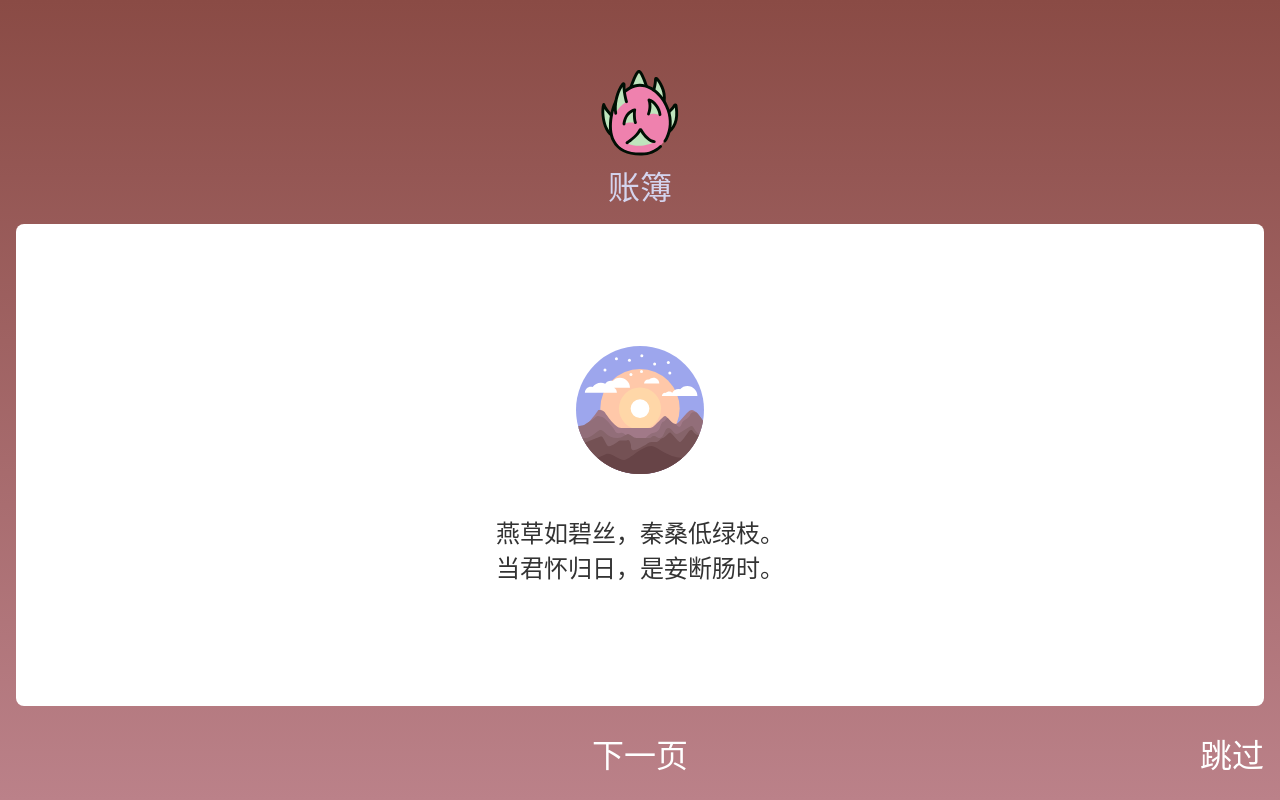
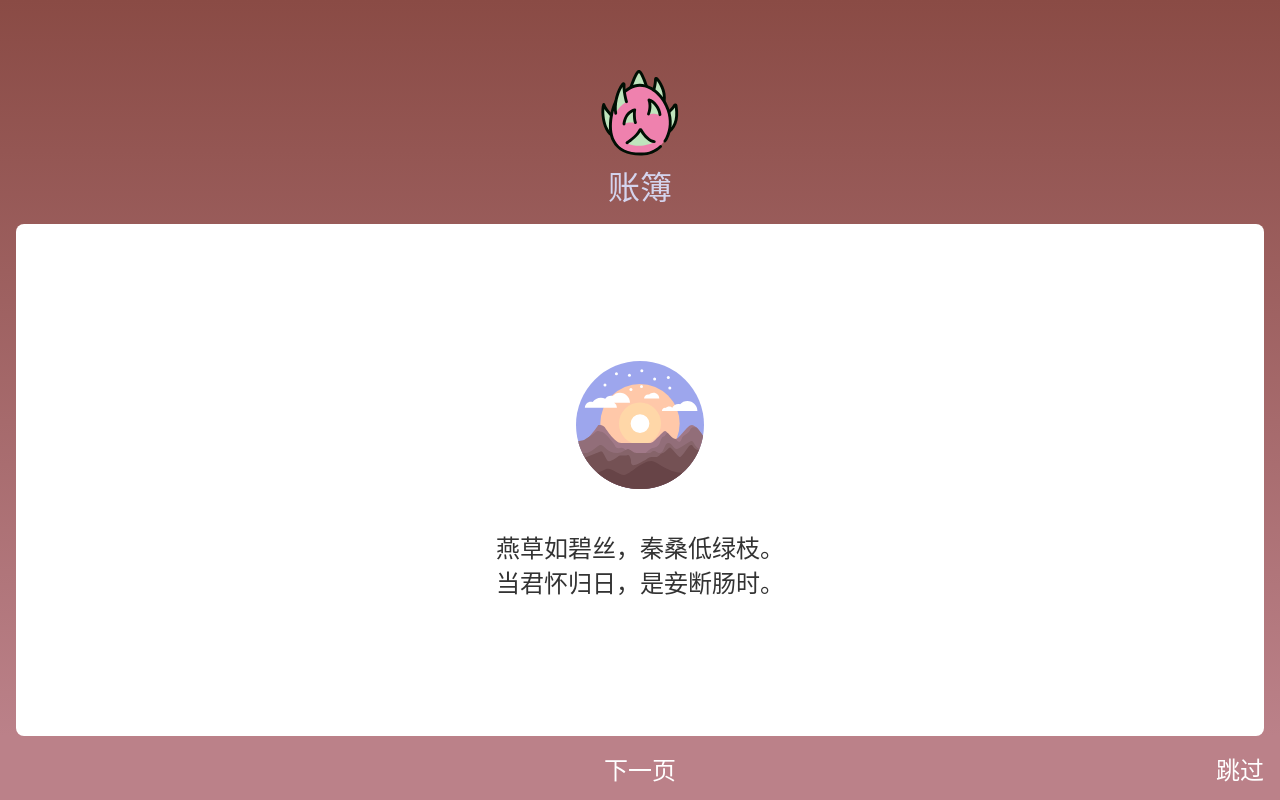
Before and after one commit to guakun01/zhangbu-1-fe, a Vue app: page /#/welcome/1 in a window 1280 px wide. Built offline with nearby package versions, Linux system fonts and the light colour scheme.

Commit message:
调整底部导航栏 && 禁止用户缩放

```diff
--- a/index.html
+++ b/index.html
@@ -1,9 +1,9 @@
 <!DOCTYPE html>
-<html lang="en">
+<html lang="zh">
   <head>
     <meta charset="UTF-8" />
     <link rel="icon" href="/favicon.ico" />
-    <meta name="viewport" content="width=device-width, initial-scale=1.0" />
+    <meta name="viewport" content="width=device-width,initial-scale=1,minimum-scale=1,maximum-scale=1,user-scalable=no,viewport-fit=cover">
     <title>Vite App</title>
   </head>
   <body>
--- a/src/App.tsx
+++ b/src/App.tsx
@@ -5,7 +5,7 @@ import "./App.scss";
 export const App = defineComponent({
   setup() {
     return () => (
-        <div>
+        <div class="page">
           <RouterView></RouterView>
         </div>
     )
--- a/src/assets/stylesheets/var.scss
+++ b/src/assets/stylesheets/var.scss
@@ -1,4 +1,9 @@
 :root {
     --welcome-card-bg: white;
     --welcome-text: white;
+    --z-index-bottom-nav: 1;
+    --welcome-bg-start: #8a4b45;
+    --welcome-bg-end: #bb8189;
+    --welcome-nav-height: 64px;
+    --welcome-nav-gap: 8px;
 }
--- a/src/components/welcome/First.module.scss
+++ b/src/components/welcome/First.module.scss
@@ -2,6 +2,7 @@
     flex-grow: 1;
     display: flex;
     flex-direction: column;
+    padding-bottom: var(--z-index-bottom-nav);
     > .card {
         flex-grow: 1;
         background: var(--welcome-card-bg);
@@ -19,13 +20,20 @@
     }
 
     > .action {
+        width: 100%;
+        height: var(--welcome-nav-height);
+        position: absolute;
+        left: 0;
+        bottom: 0;
+        z-index: var(--z-index-bottom-nav);
+        background: var(--welcome-bg-end);
         display: flex;
         justify-content: space-between;
         align-items: center;
-        margin: 0 16px;
-        font-size: 32px;
+        font-size: 24px;
         color: var(--welcome-text);
-        padding: 24px 0;
+        padding: 0 16px;
+        padding-bottom: var(--z-index-bottom-nav);
 
         > .fake {
             visibility: hidden;
--- a/src/views/Welcome.module.scss
+++ b/src/views/Welcome.module.scss
@@ -1,8 +1,9 @@
 .wrapper{
-  height: 100vh;
+  height: calc(100vh - var(--welcome-nav-height));
   display: flex;
   flex-direction: column;
-  background-image: linear-gradient(to bottom, #8a4b45 0%, #bb8189 100%);
+  margin-bottom: var(--welcome-nav-height);
+  background-image: linear-gradient(to bottom, var(--welcome-bg-start) 0%, var(--welcome-bg-end) 100%);
   > header{
     flex-shrink: 0;
     display: flex;
```
